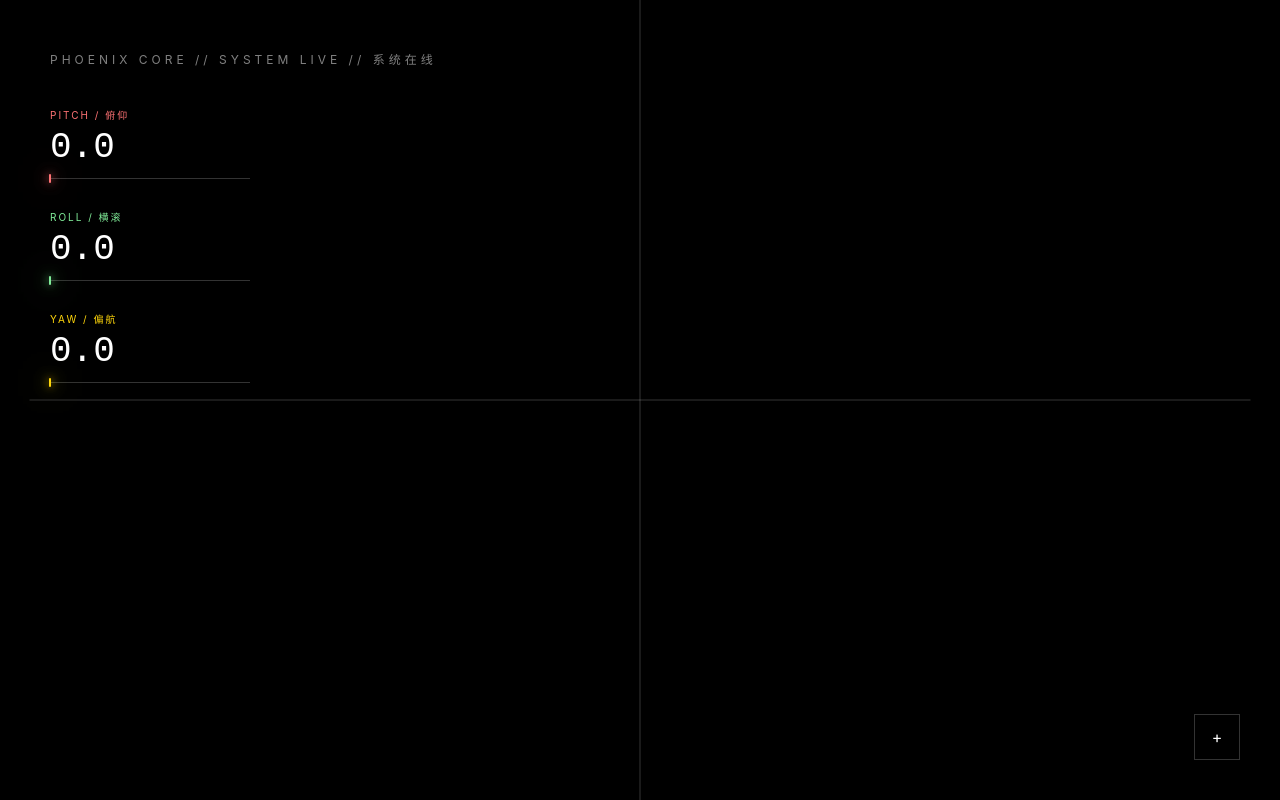
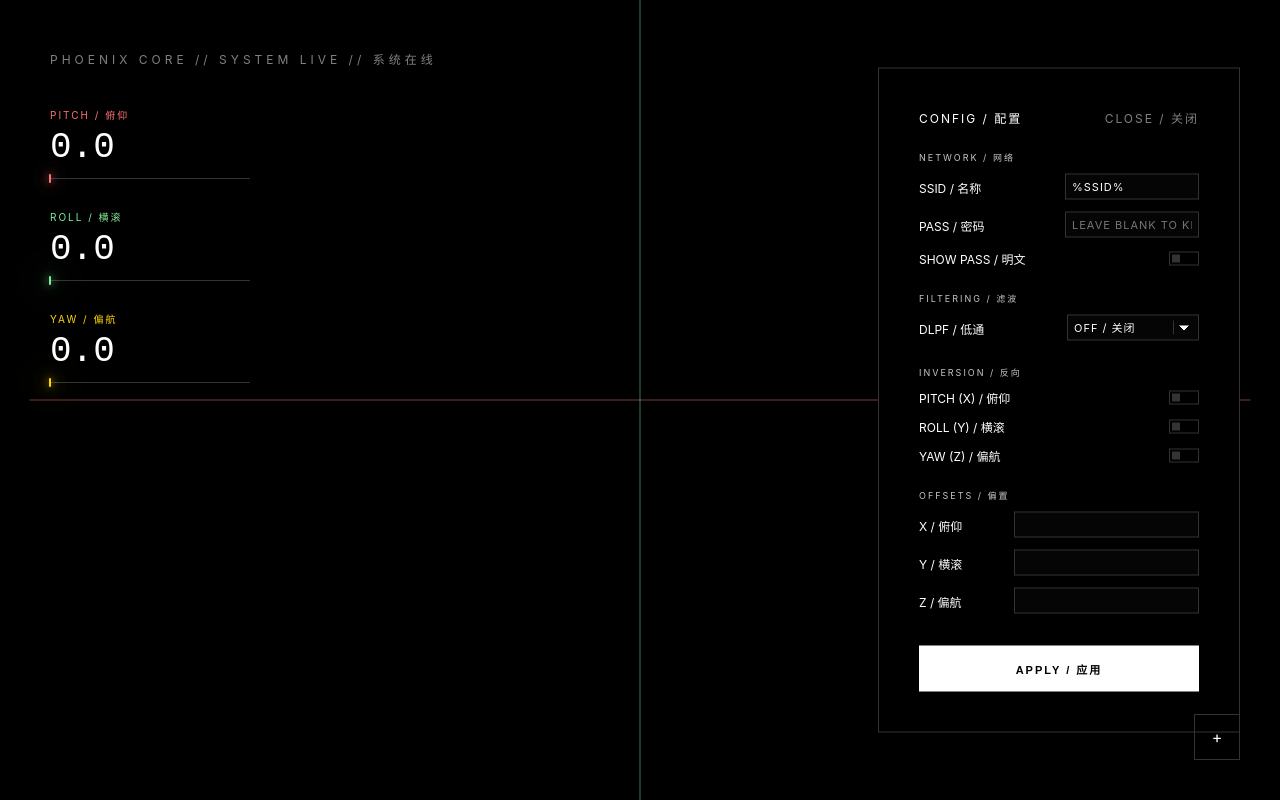
Before and after one commit to kailous/AeroNode, a plain HTML site: page WebPlugins/index.html in a window 1280 px wide. Drawn offline with nearby package versions, Linux system fonts and the light colour scheme; no server answers.

Commit message:
优化UI界面

```diff
--- a/WebPlugins/app.js
+++ b/WebPlugins/app.js
@@ -13,14 +13,31 @@ export function init() {
     document.body.appendChild(ren.domElement);
 
     gr = new THREE.Group();
-    const mat = new THREE.LineBasicMaterial({ color: 0xffffff, transparent: true, opacity: 0.2 });
-    const createLine = (pts) => {
+    const rootStyle = getComputedStyle(document.documentElement);
+    const pitchColor = rootStyle.getPropertyValue('--pitch').trim() || '#FF7274';
+    const rollColor = rootStyle.getPropertyValue('--roll').trim() || '#80ed99';
+    const yawColor = rootStyle.getPropertyValue('--yaw').trim() || '#ffd60a';
+    const createLine = (pts, color) => {
         const geo = new THREE.BufferGeometry().setFromPoints(pts);
+        const mat = new THREE.LineBasicMaterial({ color, transparent: true, opacity: 0.5 });
         return new THREE.Line(geo, mat);
     };
-    gr.add(createLine([new THREE.Vector3(-10,0,0), new THREE.Vector3(10,0,0)]));
-    gr.add(createLine([new THREE.Vector3(0,-10,0), new THREE.Vector3(0,10,0)]));
-    gr.add(createLine([new THREE.Vector3(0,0,-10), new THREE.Vector3(0,0,10)]));
+    // 轴颜色对应：Pitch->X，Roll->Y，Yaw->Z
+    gr.add(createLine([new THREE.Vector3(-10,0,0), new THREE.Vector3(10,0,0)], pitchColor));
+    gr.add(createLine([new THREE.Vector3(0,-10,0), new THREE.Vector3(0,10,0)], rollColor));
+    gr.add(createLine([new THREE.Vector3(0,0,-10), new THREE.Vector3(0,0,10)], yawColor));
+
+    // 平面圆环（位于 Y-Z 平面）
+    const ringGeo = new THREE.RingGeometry(6.2, 6.35, 64);
+    const ringMat = new THREE.MeshBasicMaterial({
+        color: 0xffffff,
+        transparent: true,
+        opacity: 0.12,
+        side: THREE.DoubleSide
+    });
+    const ring = new THREE.Mesh(ringGeo, ringMat);
+    ring.rotation.y = Math.PI / 2;
+    gr.add(ring);
     sc.add(gr);
 
     animate();
@@ -29,7 +46,8 @@ export function init() {
 export function updateUI(d) {
     let p = d.p || 0, rl = d.r || 0, yw = d.y || 0;
     const rad = 0.017453;
-    gr.rotation.set(p * rad, yw * rad, rl * rad);
+    // 对应关系：Pitch -> X 轴，Roll -> Y 轴，Yaw -> Z 轴
+    gr.rotation.set(p * rad, rl * rad, yw * rad);
 
     document.getElementById('vp').innerText = p.toFixed(1);
     document.getElementById('vr').innerText = rl.toFixed(1);
--- a/WebPlugins/index.html
+++ b/WebPlugins/index.html
@@ -14,7 +14,7 @@
         <div class="data-row"><div class="label yaw">YAW / 偏航</div><div id="vy" class="val">0.0</div><div class="track"><div id="cy" class="cursor yaw"></div></div></div>
     </div>
 
-    <div class="panel collapsed" id="side">
+    <div class="panel" id="side">
         <div style="display:flex; justify-content:space-between; font-size:12px; margin-bottom:20px; letter-spacing:2px;">
             <span>CONFIG / 配置</span>
             <span onclick="setS()" style="cursor:pointer; opacity:0.5">CLOSE / 关闭</span>
```
Also changed, not shown: 1 other file.
